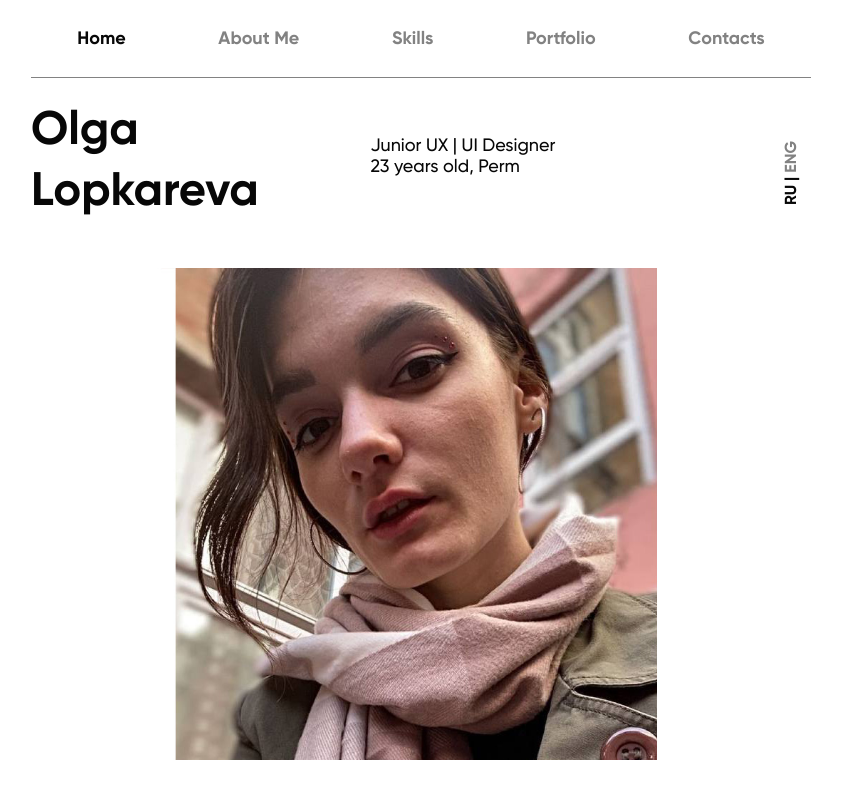
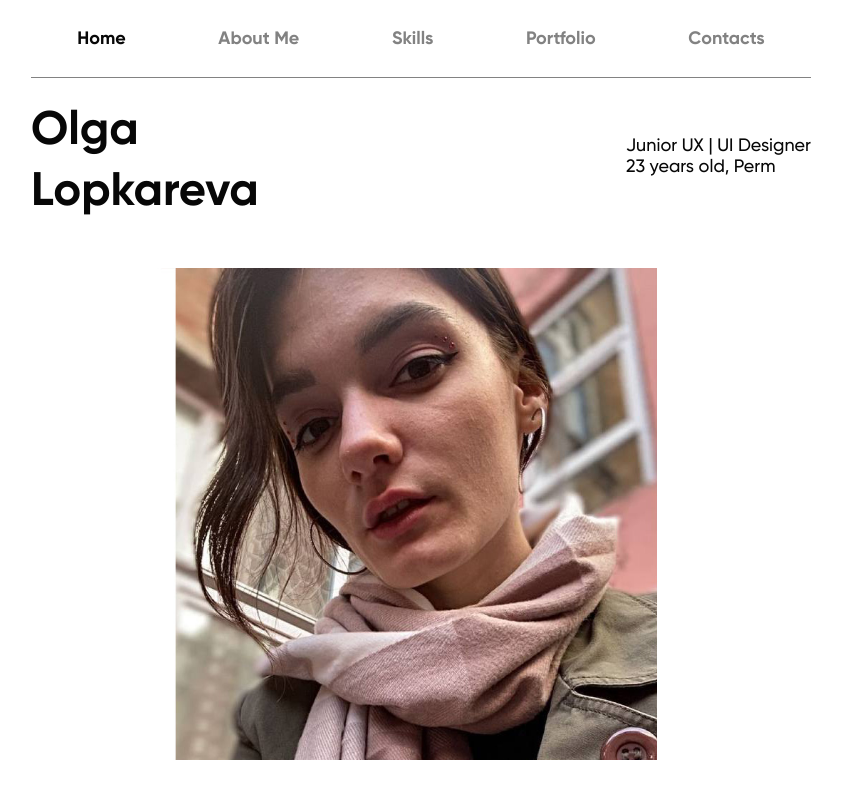
Before and after one commit to olgalop/PortfolioOlga, a website: page english.html in a window 1280 px wide. Shown: the top 800 px of the page, without its empty margins (219-1061 px from the left). Drawn offline with Linux system fonts and the light colour scheme.

Commit message:
Закомментил  языки

```diff
--- a/english.html
+++ b/english.html
@@ -59,7 +59,7 @@
                         <div>Junior UX | UI Designer</div>
                         <div>23 years old, Perm</div>
                     </div>
-                    <div class="lang lang--desktop">
+                    <!-- <div class="lang lang--desktop">
                         <a
                             class="lang__btn current"
                             href="index.html"
@@ -75,7 +75,7 @@
                             hreflang="en"
                             >Eng</a
                         >
-                    </div>
+                    </div> -->
                 </div>
             </div>
 
```
Also changed, not shown: index.html (+2 -2 lines).
